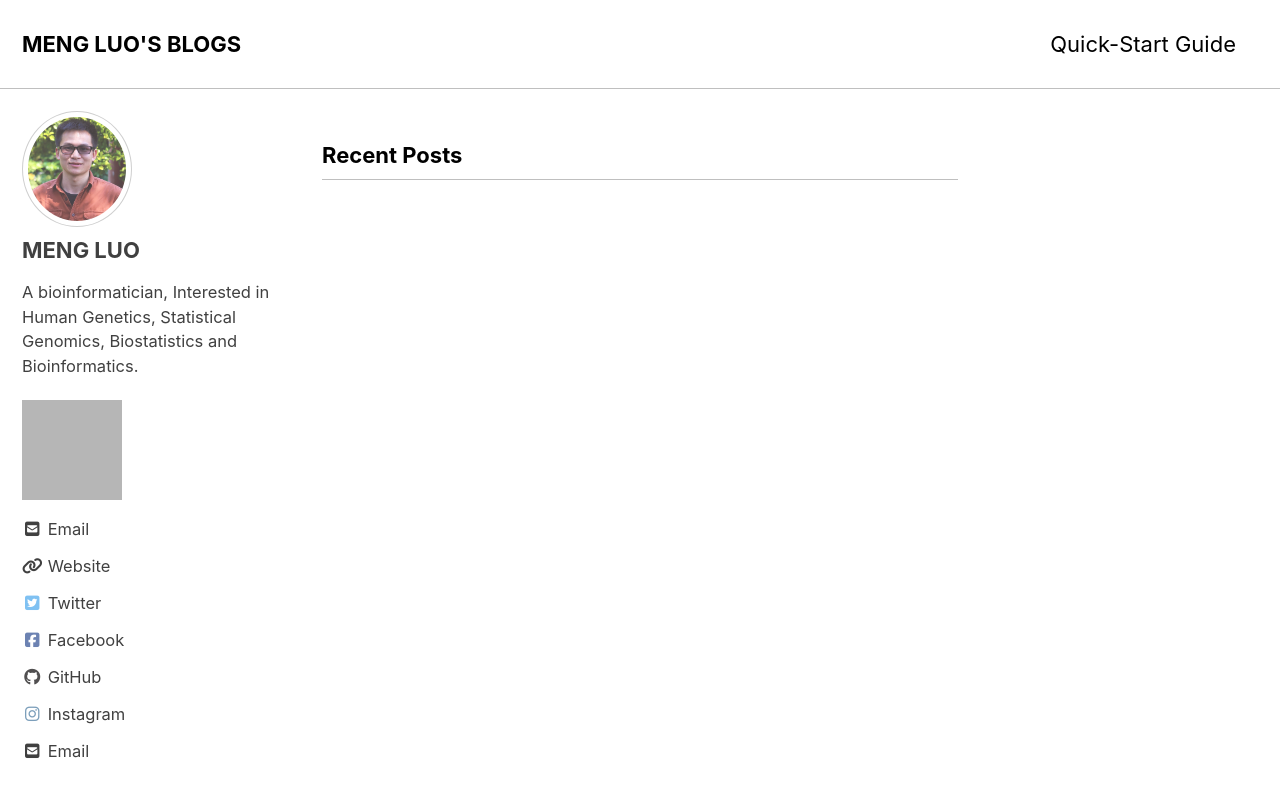
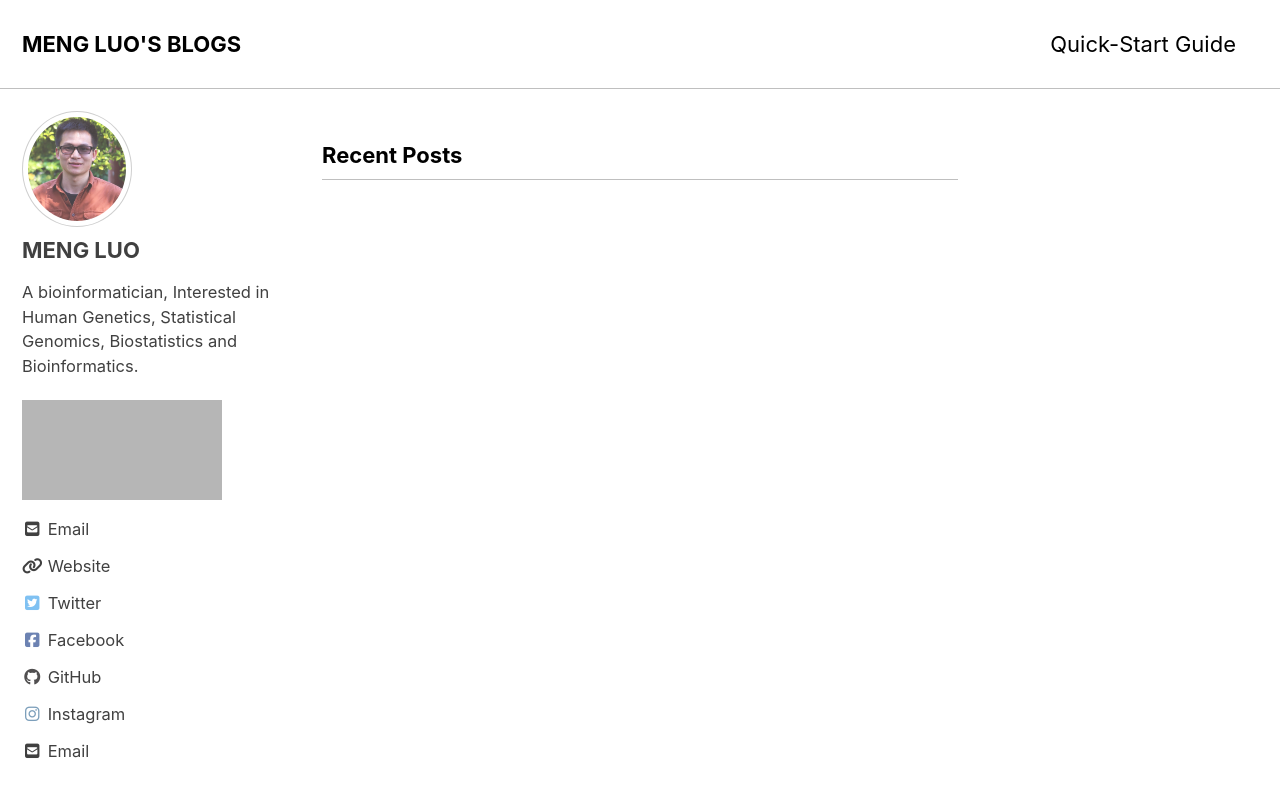
Before and after one commit to czheluo/blogs, a Jekyll site: the page built from index.html, in a window 1280 px wide and 900 px high. Shown: the top 797 px of the window. Built offline with Jekyll 4.4.1, drawn with Linux system fonts in a browser that asks for light colours; cached includes are drawn as plain includes; nearby versions of some CDN libraries; the list of posts is cut into pages by our own code; grey boxes are pictures that could not be loaded.

Commit message:
Update author-profile.html

```diff
--- a/_includes/author-profile.html
+++ b/_includes/author-profile.html
@@ -34,7 +34,7 @@
       {% if author.location %}
         <li itemprop="homeLocation" itemscope itemtype="https://schema.org/Place">
           <!-- i class="fas fa-fw fa-map-marker-alt" aria-hidden="true"></i> <span itemprop="name">{{ author.location }}</span -->
-          <iframe src="https://www.google.com/maps/embed?pb=!1m18!1m12!1m3!1d3416.2558021437867!2d121.62565031548901!3d31.102621574761713!2m3!1f0!2f0!3f0!3m2!1i1024!2i768!4f13.1!3m3!1m2!1s0x35b278a7530eb1dd%3A0xb40b78f5079ac68b!2sCentury+Medicine+Park!5e0!3m2!1sen!2sus!4v1531624183346" width="100" height="100" frameborder="0" style="border:0" allowfullscreen></iframe>
+          <iframe src="https://www.google.com/maps/embed?pb=!1m18!1m12!1m3!1d3416.2558021437867!2d121.62565031548901!3d31.102621574761713!2m3!1f0!2f0!3f0!3m2!1i1024!2i768!4f13.1!3m3!1m2!1s0x35b278a7530eb1dd%3A0xb40b78f5079ac68b!2sCentury+Medicine+Park!5e0!3m2!1sen!2sus!4v1531624183346" width="200" height="100" frameborder="0" style="border:0" allowfullscreen></iframe>
         </li>
       {% endif %}
 
```
